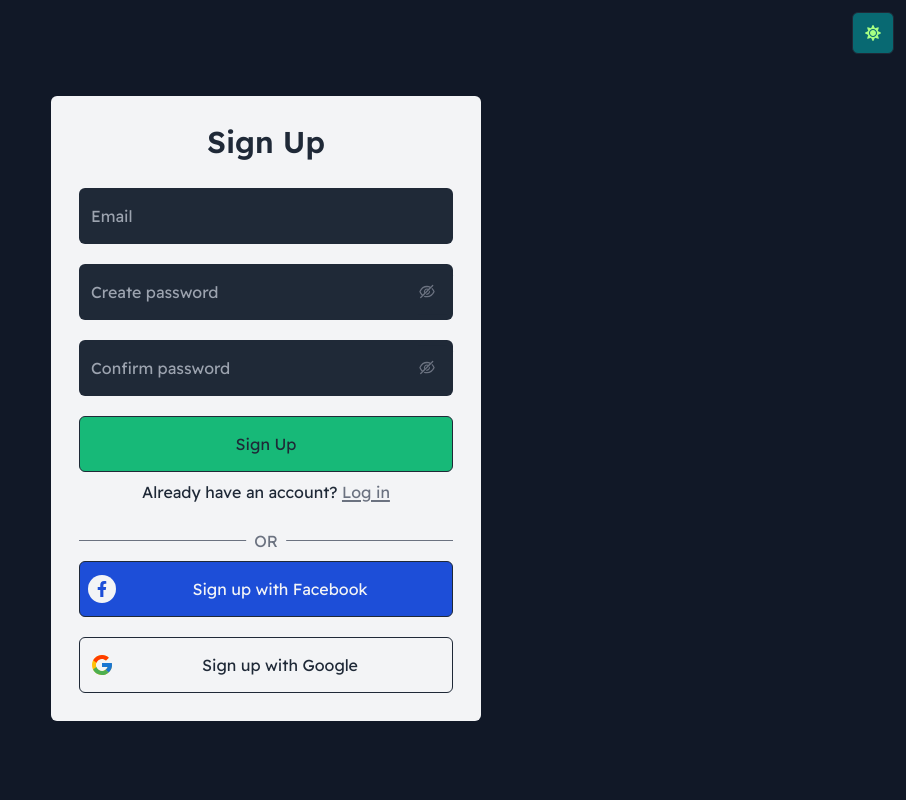
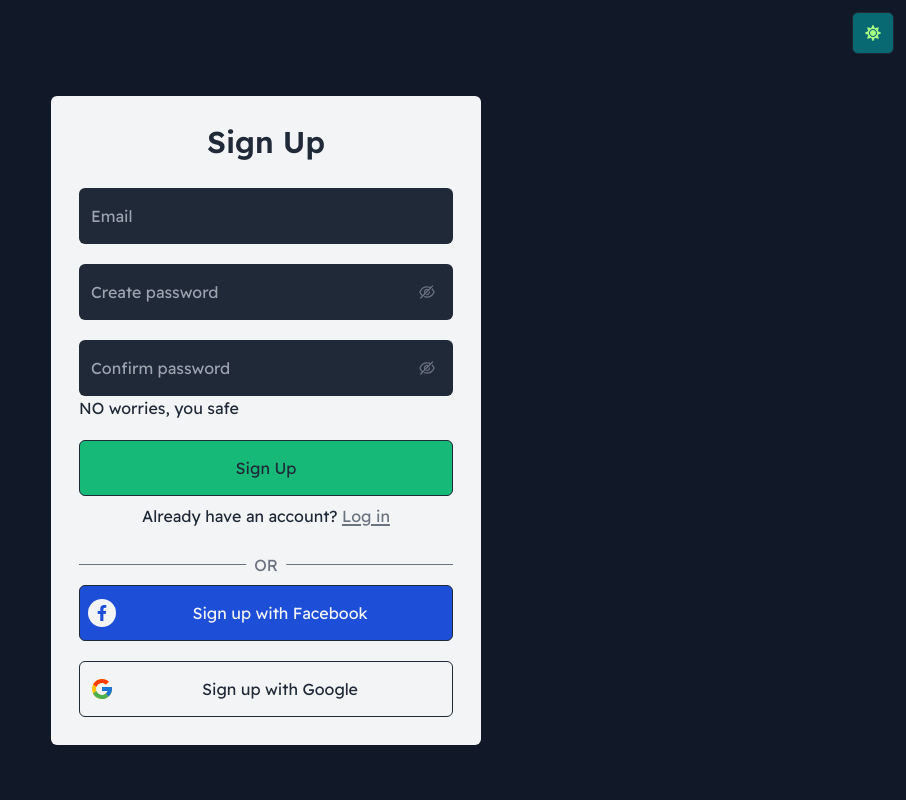
Before and after one commit to naijadeveloper/eChatter, a Next.js app: page /account/signup in a window 1280 px wide. Shown: the top 800 px of the page, without its empty margins (374-1280 px from the left). Built offline with nearby package versions, Linux system fonts and the light colour scheme.

Commit message:
part 1: Implementing react-hook-form and zod for form validation.

```diff
--- a/package.json
+++ b/package.json
@@ -11,6 +11,7 @@
     "coverage": "jest --coverage"
   },
   "dependencies": {
+    "@hookform/resolvers": "^3.1.0",
     "@reduxjs/toolkit": "^1.9.5",
     "@types/node": "20.1.4",
     "@types/react": "18.2.6",
@@ -23,10 +24,12 @@
     "postcss": "8.4.23",
     "react": "18.2.0",
     "react-dom": "18.2.0",
+    "react-hook-form": "^7.44.2",
     "react-icons": "^4.8.0",
     "react-redux": "^8.0.5",
     "tailwindcss": "3.3.2",
-    "typescript": "5.0.4"
+    "typescript": "5.0.4",
+    "zod": "^3.21.4"
   },
   "devDependencies": {
     "@faker-js/faker": "^8.0.1",
--- a/src/pages/account/signup.tsx
+++ b/src/pages/account/signup.tsx
@@ -1,6 +1,11 @@
 import Link from "next/link";
 import { useRouter } from "next/router";
-import { useState } from "react";
+import { useState, useMemo } from "react";
+
+import { z, ZodType } from "zod";
+import { zodResolver } from "@hookform/resolvers/zod";
+
+import { useForm } from "react-hook-form";
 
 import { AiOutlineEyeInvisible, AiOutlineEye } from "react-icons/ai";
 import { FaFacebookF } from "react-icons/fa";
@@ -8,16 +13,56 @@ import { FcGoogle } from "react-icons/fc";
 
 import ThemeSwitch from "@/components/ThemeSwitch";
 
+//////////////////////////////////////////////////////////////
 export default function Signup() {
+  const router = useRouter();
   const [showPassword, setShowPassword] = useState(false);
   const [showPass, setShowPass] = useState(false);
+  const [text, setText] = useState<string>("");
 
-  const router = useRouter();
+  type formData = {
+    email: string;
+    password: string;
+    confirmPassword: string;
+  };
 
-  function handleSubmit(e: React.FormEvent<HTMLFormElement>) {
-    e.preventDefault();
+  const schema: ZodType<formData> = z
+    .object({
+      email: z.string().email("Email is not valid"),
+      password: z
+        .string()
+        .min(8, { message: "Password should be at least 8 characters long" })
+        .max(20, {
+          message: "Password cannot be more than 20 characters long",
+        }),
+      confirmPassword: z.string().min(8).max(20),
+    })
+    .refine((data) => data.password === data.confirmPassword, {
+      message: "Passwords do not match",
+      path: ["password", "confirmPassword"],
+    });
 
-    router.push("/account/otp");
+  const {
+    register,
+    handleSubmit,
+    formState: { errors },
+  } = useForm<formData>({
+    resolver: zodResolver(schema),
+  });
+
+  const allerrors = useMemo(() => {
+    if (errors.email || errors.password || errors.confirmPassword) {
+      return true;
+    }
+    return false;
+  }, [text]);
+
+  function submitForm(data: formData) {
+    // check database if email already exist
+    console.table(data);
+
+    // Generate `otp` send `otp` to email and push to the otp route
+    // router.push("/account/otp");
   }
 
   return (
@@ -32,23 +77,33 @@ export default function Signup() {
             Sign Up
           </header>
 
-          <form className="mt-7" onSubmit={handleSubmit}>
-            <div className="mt-5 h-14 w-full">
+          <form className="mt-7" onSubmit={handleSubmit(submitForm)}>
+            <div className="min-h-14 mt-5 w-full">
               <input
                 type="email"
                 placeholder="Email"
-                className="h-full w-full rounded-md bg-gray-100 px-3 text-gray-800 outline-none focus:border-b-4 focus:border-b-gray-500 dark:bg-gray-800 dark:text-gray-100"
+                {...register("email")}
+                onChange={() => setText(" ")}
+                className="h-14 w-full rounded-md bg-gray-100 px-3 text-gray-800 outline-none focus:border-b-4 focus:border-b-gray-500 dark:bg-gray-800 dark:text-gray-100"
               />
+
+              {errors.email && (
+                <span className="mt-1 flex w-full items-center text-sm text-red-700">
+                  {errors.email.message}
+                </span>
+              )}
             </div>
 
-            <div className="relative mt-5 h-14 w-full">
+            <div className="min-h-14 relative mt-5 w-full">
               <input
                 type={showPassword ? "text" : "password"}
                 placeholder="Create password"
-                className="h-full w-full rounded-md bg-gray-100 px-3 text-gray-800 outline-none focus:border-b-4 focus:border-b-gray-500 dark:bg-gray-800 dark:text-gray-100"
+                {...register("password")}
+                onChange={() => setText(" ")}
+                className="h-14 w-full rounded-md bg-gray-100 px-3 text-gray-800 outline-none focus:border-b-4 focus:border-b-gray-500 dark:bg-gray-800 dark:text-gray-100"
               />
               <button
-                className="absolute right-0 top-2/4 h-[80%] w-[35px] -translate-y-2/4 cursor-pointer rounded-br-md rounded-tr-md bg-gray-100 text-lg text-gray-500 dark:bg-gray-800"
+                className="absolute right-0 top-1 h-12 w-[35px] cursor-pointer rounded-br-md rounded-tr-md bg-gray-100 text-lg text-gray-500 dark:bg-gray-800"
                 onClick={(e) => {
                   e.preventDefault();
                   setShowPassword((prev) => !prev);
@@ -56,16 +111,24 @@ export default function Signup() {
               >
                 {showPassword ? <AiOutlineEye /> : <AiOutlineEyeInvisible />}
               </button>
+
+              {errors.password && (
+                <span className="mt-1 flex w-full items-center text-sm text-red-700">
+                  {errors.password.message}
+                </span>
+              )}
             </div>
 
-            <div className="relative mt-5 h-14 w-full">
+            <div className="min-h-14 relative mt-5 w-full">
               <input
                 type={showPass ? "text" : "password"}
                 placeholder="Confirm password"
-                className="h-full w-full rounded-md bg-gray-100 px-3 text-gray-800 outline-none focus:border-b-4 focus:border-b-gray-500 dark:bg-gray-800 dark:text-gray-100"
+                {...register("confirmPassword")}
+                onChange={() => setText(" ")}
+                className="h-14 w-full rounded-md bg-gray-100 px-3 text-gray-800 outline-none focus:border-b-4 focus:border-b-gray-500 dark:bg-gray-800 dark:text-gray-100"
               />
               <button
-                className="absolute right-0 top-2/4 h-[80%] w-[35px] -translate-y-2/4 cursor-pointer rounded-br-md rounded-tr-md bg-gray-100 text-lg text-gray-500 dark:bg-gray-800"
+                className="absolute right-0 top-1 h-12 w-[35px] cursor-pointer rounded-br-md rounded-tr-md bg-gray-100 text-lg text-gray-500 dark:bg-gray-800"
                 onClick={(e) => {
                   e.preventDefault();
                   setShowPass((prev) => !prev);
@@ -73,10 +136,24 @@ export default function Signup() {
               >
                 {showPass ? <AiOutlineEye /> : <AiOutlineEyeInvisible />}
               </button>
+
+              {errors.confirmPassword && (
+                <span className="mt-1 flex w-full items-center text-sm text-red-700">
+                  {errors.confirmPassword.message}
+                </span>
+              )}
             </div>
 
+            {allerrors ? (
+              <span>Error about</span>
+            ) : (
+              <span>NO worries, you safe</span>
+            )}
+
             <div className="mt-5 h-14 w-full">
-              <button className="h-full w-full rounded-md bg-maingreen-200 text-gray-800 hover:opacity-95 dark:border dark:border-gray-800">
+              <button
+                className={`h-full w-full rounded-md bg-maingreen-200 text-gray-800 hover:opacity-95 dark:border dark:border-gray-800`}
+              >
                 Sign Up
               </button>
             </div>
```
Also changed, not shown: 1 other file (tests, documents, lock files or other folders).
